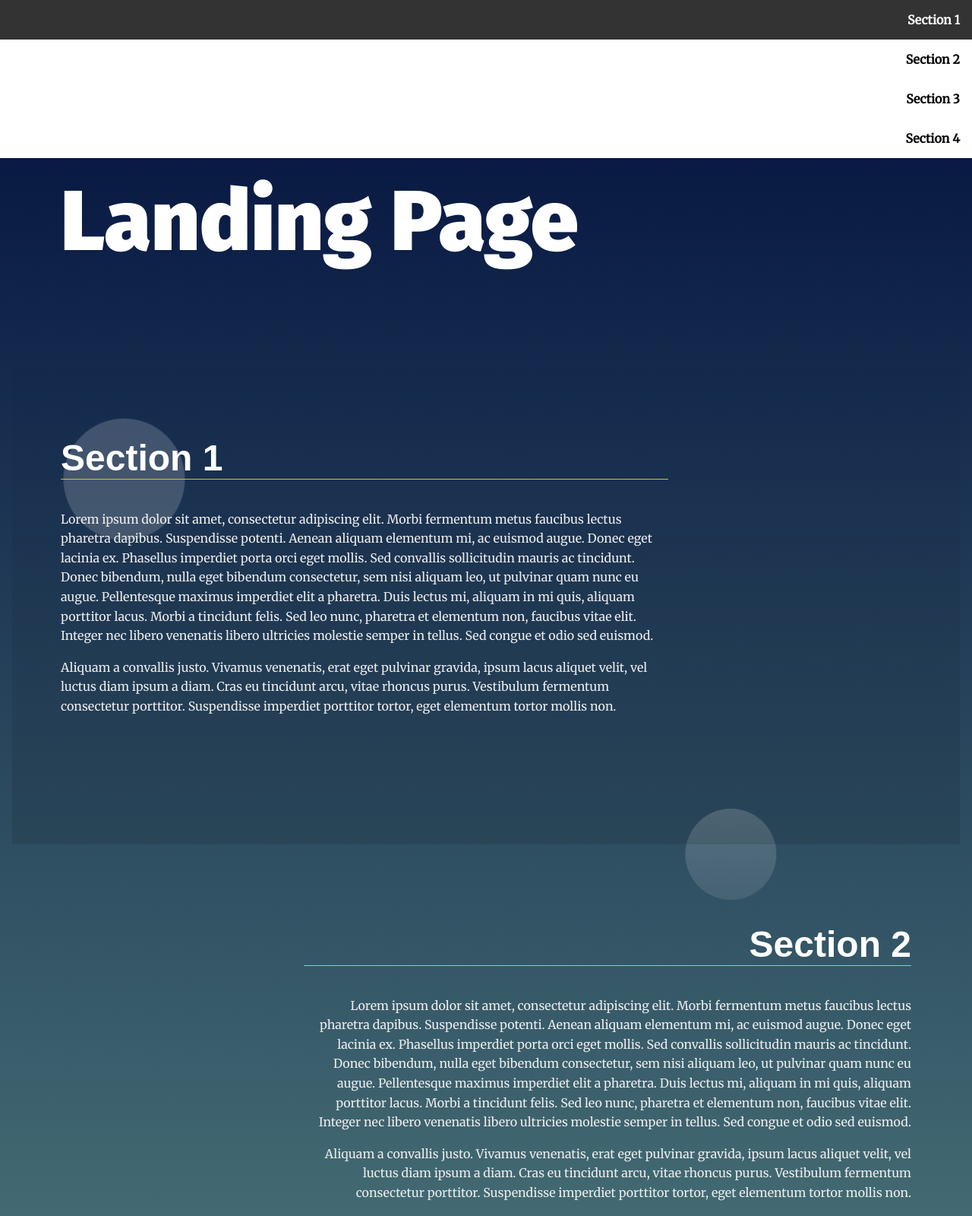
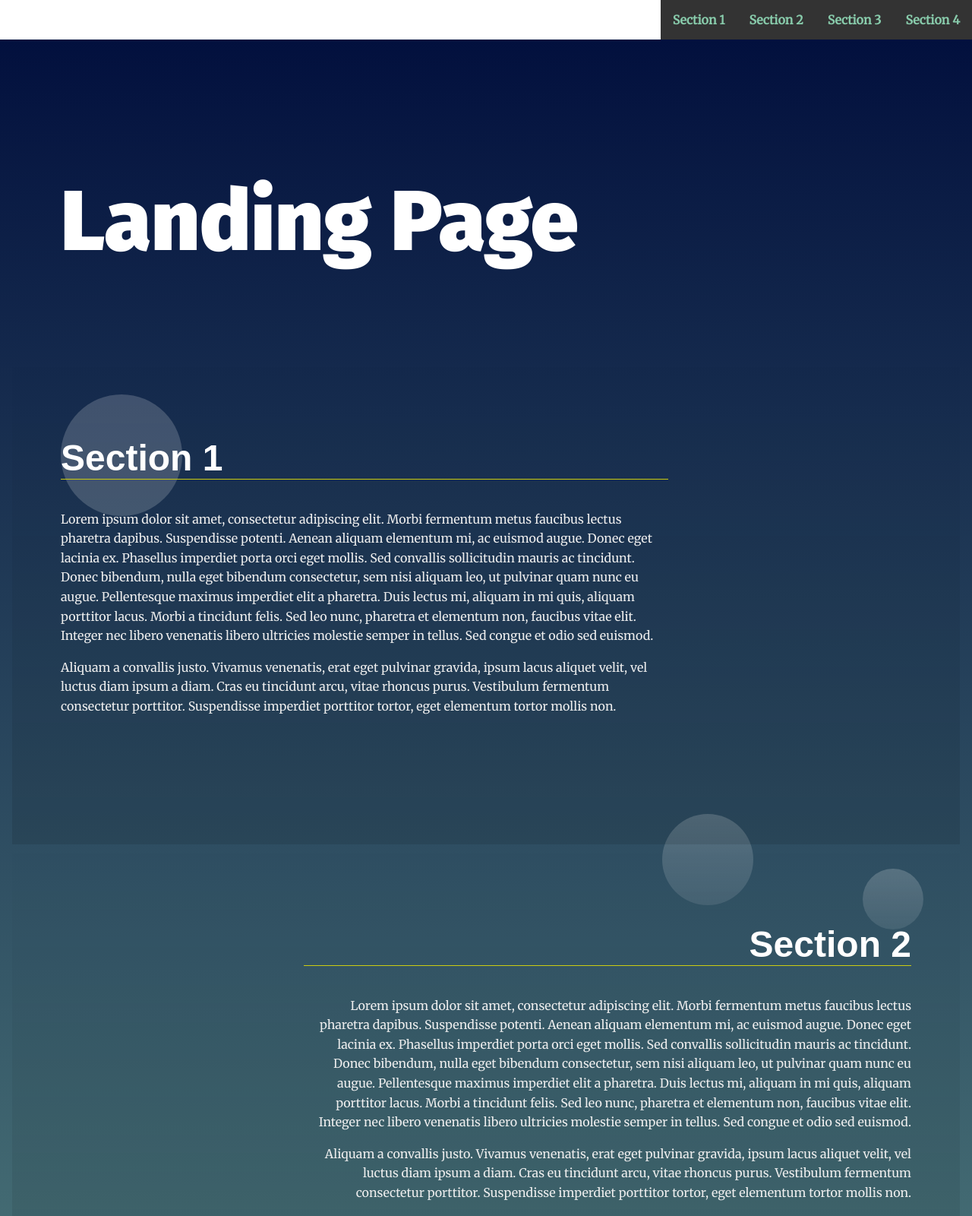
Before and after one commit to prabhakarchavan/landingpage, a plain HTML site: page index.html in a window 1280 px wide. Shown: the top 1600 px of the page at 76% size. Drawn offline with Linux system fonts and the light colour scheme.

Commit message:
Add files via upload

```diff
--- a/css/styles.css
+++ b/css/styles.css
@@ -8,20 +8,18 @@
  *
 */
 
-
 /* ---- Base Rules ---- */
-html {
-    scroll-behavior: smooth;
-  }
-
 body {
-    background: rgb(136,203,171);
-    background: linear-gradient(0deg, rgba(136,203,171,1) 0%, rgba(0,13,60,1) 100%);
+  background: rgb(136, 203, 171);
+  background: linear-gradient(
+    0deg,
+    rgba(136, 203, 171, 1) 0%,
+    rgba(0, 13, 60, 1) 100%
+  );
   margin: 0;
   font-family: 'Merriweather', serif;
   color: #fff;
 }
-
 
 /* Typeography General*/
 h1 {
@@ -30,7 +28,7 @@ h1 {
   margin: 2em 1rem;
 }
 
-@media only screen and (min-width: 35em){
+@media only screen and (min-width: 35em) {
   h1 {
     font-size: 7em;
     margin: 2em 4rem 1em;
@@ -57,13 +55,13 @@ main {
 .main-hero {
   min-height: 40vh;
   padding-top: 3em;
+  margin-top: 10em;
 }
 
 section {
   position: relative;
   min-height: 80vh;
 }
-
 
 /* ---- Module Rules ---- */
 
@@ -78,24 +76,36 @@ section {
   display: inline-block;
 }
 
+.navbar__menu li,
 .navbar__menu .menu__link {
   display: block;
   padding: 1em;
   font-weight: bold;
   text-decoration: none;
   color: #000;
-}
-
-.navbar__menu .menu__link:hover {
-    background: #333;
-    color: #fff;
+  cursor: pointer;
   transition: ease 0.3s all;
 }
 
-.navbar__menu .active__link {
+.navbar__menu li:hover,
+.navbar__menu .menu__link:hover {
   background: #333;
+  text-decoration: none;
+}
+
+.navbar__menu li:hover a,
+.navbar__menu .menu__link:hover a {
   color: #fff;
-    transition: ease 0.3s all;
+}
+
+.navbar__menu .menu__link.active {
+  background-color: #333;
+}
+
+.navbar__menu .menu__link.active a,
+.navbar__menu .menu__link.active a:link {
+  color: rgb(136, 203, 171);
+  text-decoration: none;
 }
 
 /* Header Styles */
@@ -118,7 +128,6 @@ section {
   color: #fff;
 }
 
-
 /* ---- Theme Rules ---- */
 /* Landing Container Styles */
 .landing__container {
@@ -126,10 +135,17 @@ section {
   text-align: left;
 }
 
-@media only screen and (min-width: 35em){
+@media only screen and (min-width: 35em) {
+  .main-hero {
+    margin: auto;
+  }
   .landing__container {
     max-width: 50em;
     padding: 4em;
+  }
+  .navbar__menu li,
+  .navbar__menu .menu__link {
+    display: inline-block;
   }
 }
 
@@ -156,8 +172,12 @@ section:nth-of-type(odd) .landing__container::before {
 
 section:nth-of-type(even) .landing__container::before {
   content: '';
-    background: rgb(255,255,255);
-    background: linear-gradient(0deg, rgba(255,255,255,.1) 0%, rgba(255,255,255,.2) 100%);
+  background: rgb(255, 255, 255);
+  background: linear-gradient(
+    0deg,
+    rgba(255, 255, 255, 0.1) 0%,
+    rgba(255, 255, 255, 0.2) 100%
+  );
   position: absolute;
   top: 3em;
   right: 3em;
@@ -171,8 +191,12 @@ section:nth-of-type(even) .landing__container::before {
 
 section:nth-of-type(3n) .landing__container::after {
   content: '';
-    background: rgb(255,255,255);
-    background: linear-gradient(0deg, rgba(255,255,255,.1) 0%, rgba(255,255,255,.2) 100%);
+  background: rgb(255, 255, 255);
+  background: linear-gradient(
+    0deg,
+    rgba(255, 255, 255, 0.1) 0%,
+    rgba(255, 255, 255, 0.2) 100%
+  );
   position: absolute;
   right: 0;
   bottom: 0;
@@ -186,8 +210,12 @@ section:nth-of-type(3n) .landing__container::after {
 
 section:nth-of-type(3n + 1) .landing__container::after {
   content: '';
-    background: rgb(255,255,255);
-    background: linear-gradient(0deg, rgba(255,255,255,.1) 0%, rgba(255,255,255,.2) 100%);
+  background: rgb(255, 255, 255);
+  background: linear-gradient(
+    0deg,
+    rgba(255, 255, 255, 0.1) 0%,
+    rgba(255, 255, 255, 0.2) 100%
+  );
   position: absolute;
   right: 20vw;
   bottom: -5em;
@@ -199,21 +227,24 @@ section:nth-of-type(3n + 1) .landing__container::after {
   transition: ease 0.5s all;
 }
 
-
 /* ---- Theme State Rules ---- */
 /* Section Active Styles */
 /* Note: your-active-class class is applied through javascript. You should update the class here and in the index.html to what you set in your javascript file.  */
-section.your-active-class {
+section.active {
   background: rgb(0, 0, 0);
-    background: linear-gradient(0deg, rgba(0, 0, 0, 0.1) 0%, rgba(0, 0, 0, 0) 100%);
+  background: linear-gradient(
+    0deg,
+    rgba(0, 0, 0, 0.1) 0%,
+    rgba(0, 0, 0, 0) 100%
+  );
 }
 
-section.your-active-class .landing__container::before {
+section.active .landing__container::before {
   opacity: 1;
   animation: rotate 4s linear 0s infinite forwards;
 }
 
-section.your-active-class .landing__container::after {
+section.active .landing__container::after {
   opacity: 1;
   animation: rotate 5s linear 0s infinite forwards reverse;
 }
@@ -221,13 +252,9 @@ section.your-active-class .landing__container::after {
 /* Section Active Styles Keyframe Animations */
 @keyframes rotate {
   from {
-		transform: rotate(0deg)
-		           translate(-1em)
-		           rotate(0deg);
+    transform: rotate(0deg) translate(-1em) rotate(0deg);
   }
   to {
-		transform: rotate(360deg)
-		           translate(-1em)
-		           rotate(-360deg);
+    transform: rotate(360deg) translate(-1em) rotate(-360deg);
   }
 }
--- a/index.html
+++ b/index.html
@@ -1,14 +1,17 @@
 <!DOCTYPE html>
 <html lang="en">
   <head>
-  <meta charset="UTF-8">
-  <meta name="viewport" content="width=device-width, initial-scale=1.0">
-  <meta http-equiv="X-UA-Compatible" content="ie=edge">
+    <meta charset="UTF-8" />
+    <meta name="viewport" content="width=device-width, initial-scale=1.0" />
+    <meta http-equiv="X-UA-Compatible" content="ie=edge" />
     <title>Manipulating the DOM</title>
     <!-- Load Google Fonts -->
-  <link href="https://fonts.googleapis.com/css?family=Fira+Sans:900|Merriweather&display=swap" rel="stylesheet">  <!-- Load Styles -->
-  <link href="css/styles.css" rel="stylesheet">
-    <!-- Link Javascript -->
+    <link
+      href="https://fonts.googleapis.com/css?family=Fira+Sans:900|Merriweather&display=swap"
+      rel="stylesheet"
+    />
+    <!-- Load Styles -->
+    <link href="css/styles.css" rel="stylesheet" />
   </head>
   <body>
     <!-- HTML Follows BEM naming conventions
@@ -16,54 +19,124 @@
     <header class="page__header">
       <nav class="navbar__menu">
         <!-- Navigation starts as empty UL that will be populated with JS -->
-      <ul id="navbar__list">
-
-      </ul>
+        <ul id="navbar__list"></ul>
       </nav>
     </header>
     <main>
       <header class="main__hero">
-      <h1>Landing Page </h1>
+        <h1>Landing Page</h1>
       </header>
       <!-- Each Section has an ID (used for the anchor) and
     a data attribute that will populate the li node.
     Adding more sections will automatically populate nav.
     The first section is set to active class by default -->
-    <section id="section1" data-nav="Section 1" class="your-active-class">
+      <section id="section1" data-nav="Section 1">
         <div class="landing__container">
           <h2>Section 1</h2>
-        <p>Lorem ipsum dolor sit amet, consectetur adipiscing elit. Morbi fermentum metus faucibus lectus pharetra dapibus. Suspendisse potenti. Aenean aliquam elementum mi, ac euismod augue. Donec eget lacinia ex. Phasellus imperdiet porta orci eget mollis. Sed convallis sollicitudin mauris ac tincidunt. Donec bibendum, nulla eget bibendum consectetur, sem nisi aliquam leo, ut pulvinar quam nunc eu augue. Pellentesque maximus imperdiet elit a pharetra. Duis lectus mi, aliquam in mi quis, aliquam porttitor lacus. Morbi a tincidunt felis. Sed leo nunc, pharetra et elementum non, faucibus vitae elit. Integer nec libero venenatis libero ultricies molestie semper in tellus. Sed congue et odio sed euismod.</p>
+          <p>
+            Lorem ipsum dolor sit amet, consectetur adipiscing elit. Morbi
+            fermentum metus faucibus lectus pharetra dapibus. Suspendisse
+            potenti. Aenean aliquam elementum mi, ac euismod augue. Donec eget
+            lacinia ex. Phasellus imperdiet porta orci eget mollis. Sed
+            convallis sollicitudin mauris ac tincidunt. Donec bibendum, nulla
+            eget bibendum consectetur, sem nisi aliquam leo, ut pulvinar quam
+            nunc eu augue. Pellentesque maximus imperdiet elit a pharetra. Duis
+            lectus mi, aliquam in mi quis, aliquam porttitor lacus. Morbi a
+            tincidunt felis. Sed leo nunc, pharetra et elementum non, faucibus
+            vitae elit. Integer nec libero venenatis libero ultricies molestie
+            semper in tellus. Sed congue et odio sed euismod.
+          </p>
 
-        <p>Aliquam a convallis justo. Vivamus venenatis, erat eget pulvinar gravida, ipsum lacus aliquet velit, vel luctus diam ipsum a diam. Cras eu tincidunt arcu, vitae rhoncus purus. Vestibulum fermentum consectetur porttitor. Suspendisse imperdiet porttitor tortor, eget elementum tortor mollis non.</p>
+          <p>
+            Aliquam a convallis justo. Vivamus venenatis, erat eget pulvinar
+            gravida, ipsum lacus aliquet velit, vel luctus diam ipsum a diam.
+            Cras eu tincidunt arcu, vitae rhoncus purus. Vestibulum fermentum
+            consectetur porttitor. Suspendisse imperdiet porttitor tortor, eget
+            elementum tortor mollis non.
+          </p>
         </div>
       </section>
       <section id="section2" data-nav="Section 2">
         <div class="landing__container">
           <h2>Section 2</h2>
-        <p>Lorem ipsum dolor sit amet, consectetur adipiscing elit. Morbi fermentum metus faucibus lectus pharetra dapibus. Suspendisse potenti. Aenean aliquam elementum mi, ac euismod augue. Donec eget lacinia ex. Phasellus imperdiet porta orci eget mollis. Sed convallis sollicitudin mauris ac tincidunt. Donec bibendum, nulla eget bibendum consectetur, sem nisi aliquam leo, ut pulvinar quam nunc eu augue. Pellentesque maximus imperdiet elit a pharetra. Duis lectus mi, aliquam in mi quis, aliquam porttitor lacus. Morbi a tincidunt felis. Sed leo nunc, pharetra et elementum non, faucibus vitae elit. Integer nec libero venenatis libero ultricies molestie semper in tellus. Sed congue et odio sed euismod.</p>
+          <p>
+            Lorem ipsum dolor sit amet, consectetur adipiscing elit. Morbi
+            fermentum metus faucibus lectus pharetra dapibus. Suspendisse
+            potenti. Aenean aliquam elementum mi, ac euismod augue. Donec eget
+            lacinia ex. Phasellus imperdiet porta orci eget mollis. Sed
+            convallis sollicitudin mauris ac tincidunt. Donec bibendum, nulla
+            eget bibendum consectetur, sem nisi aliquam leo, ut pulvinar quam
+            nunc eu augue. Pellentesque maximus imperdiet elit a pharetra. Duis
+            lectus mi, aliquam in mi quis, aliquam porttitor lacus. Morbi a
+            tincidunt felis. Sed leo nunc, pharetra et elementum non, faucibus
+            vitae elit. Integer nec libero venenatis libero ultricies molestie
+            semper in tellus. Sed congue et odio sed euismod.
+          </p>
 
-        <p>Aliquam a convallis justo. Vivamus venenatis, erat eget pulvinar gravida, ipsum lacus aliquet velit, vel luctus diam ipsum a diam. Cras eu tincidunt arcu, vitae rhoncus purus. Vestibulum fermentum consectetur porttitor. Suspendisse imperdiet porttitor tortor, eget elementum tortor mollis non.</p>
+          <p>
+            Aliquam a convallis justo. Vivamus venenatis, erat eget pulvinar
+            gravida, ipsum lacus aliquet velit, vel luctus diam ipsum a diam.
+            Cras eu tincidunt arcu, vitae rhoncus purus. Vestibulum fermentum
+            consectetur porttitor. Suspendisse imperdiet porttitor tortor, eget
+            elementum tortor mollis non.
+          </p>
         </div>
       </section>
       <section id="section3" data-nav="Section 3">
         <div class="landing__container">
           <h2>Section 3</h2>
-        <p>Lorem ipsum dolor sit amet, consectetur adipiscing elit. Morbi fermentum metus faucibus lectus pharetra dapibus. Suspendisse potenti. Aenean aliquam elementum mi, ac euismod augue. Donec eget lacinia ex. Phasellus imperdiet porta orci eget mollis. Sed convallis sollicitudin mauris ac tincidunt. Donec bibendum, nulla eget bibendum consectetur, sem nisi aliquam leo, ut pulvinar quam nunc eu augue. Pellentesque maximus imperdiet elit a pharetra. Duis lectus mi, aliquam in mi quis, aliquam porttitor lacus. Morbi a tincidunt felis. Sed leo nunc, pharetra et elementum non, faucibus vitae elit. Integer nec libero venenatis libero ultricies molestie semper in tellus. Sed congue et odio sed euismod.</p>
+          <p>
+            Lorem ipsum dolor sit amet, consectetur adipiscing elit. Morbi
+            fermentum metus faucibus lectus pharetra dapibus. Suspendisse
+            potenti. Aenean aliquam elementum mi, ac euismod augue. Donec eget
+            lacinia ex. Phasellus imperdiet porta orci eget mollis. Sed
+            convallis sollicitudin mauris ac tincidunt. Donec bibendum, nulla
+            eget bibendum consectetur, sem nisi aliquam leo, ut pulvinar quam
+            nunc eu augue. Pellentesque maximus imperdiet elit a pharetra. Duis
+            lectus mi, aliquam in mi quis, aliquam porttitor lacus. Morbi a
+            tincidunt felis. Sed leo nunc, pharetra et elementum non, faucibus
+            vitae elit. Integer nec libero venenatis libero ultricies molestie
+            semper in tellus. Sed congue et odio sed euismod.
+          </p>
 
-        <p>Aliquam a convallis justo. Vivamus venenatis, erat eget pulvinar gravida, ipsum lacus aliquet velit, vel luctus diam ipsum a diam. Cras eu tincidunt arcu, vitae rhoncus purus. Vestibulum fermentum consectetur porttitor. Suspendisse imperdiet porttitor tortor, eget elementum tortor mollis non.</p>
+          <p>
+            Aliquam a convallis justo. Vivamus venenatis, erat eget pulvinar
+            gravida, ipsum lacus aliquet velit, vel luctus diam ipsum a diam.
+            Cras eu tincidunt arcu, vitae rhoncus purus. Vestibulum fermentum
+            consectetur porttitor. Suspendisse imperdiet porttitor tortor, eget
+            elementum tortor mollis non.
+          </p>
         </div>
       </section>
       <section id="section4" data-nav="Section 4">
         <div class="landing__container">
           <h2>Section 4</h2>
-        <p>Lorem ipsum dolor sit amet, consectetur adipiscing elit. Morbi fermentum metus faucibus lectus pharetra dapibus. Suspendisse potenti. Aenean aliquam elementum mi, ac euismod augue. Donec eget lacinia ex. Phasellus imperdiet porta orci eget mollis. Sed convallis sollicitudin mauris ac tincidunt. Donec bibendum, nulla eget bibendum consectetur, sem nisi aliquam leo, ut pulvinar quam nunc eu augue. Pellentesque maximus imperdiet elit a pharetra. Duis lectus mi, aliquam in mi quis, aliquam porttitor lacus. Morbi a tincidunt felis. Sed leo nunc, pharetra et elementum non, faucibus vitae elit. Integer nec libero venenatis libero ultricies molestie semper in tellus. Sed congue et odio sed euismod.</p>
+          <p>
+            Lorem ipsum dolor sit amet, consectetur adipiscing elit. Morbi
+            fermentum metus faucibus lectus pharetra dapibus. Suspendisse
+            potenti. Aenean aliquam elementum mi, ac euismod augue. Donec eget
+            lacinia ex. Phasellus imperdiet porta orci eget mollis. Sed
+            convallis sollicitudin mauris ac tincidunt. Donec bibendum, nulla
+            eget bibendum consectetur, sem nisi aliquam leo, ut pulvinar quam
+            nunc eu augue. Pellentesque maximus imperdiet elit a pharetra. Duis
+            lectus mi, aliquam in mi quis, aliquam porttitor lacus. Morbi a
+            tincidunt felis. Sed leo nunc, pharetra et elementum non, faucibus
+            vitae elit. Integer nec libero venenatis libero ultricies molestie
+            semper in tellus. Sed congue et odio sed euismod.
+          </p>
 
-        <p>Aliquam a convallis justo. Vivamus venenatis, erat eget pulvinar gravida, ipsum lacus aliquet velit, vel luctus diam ipsum a diam. Cras eu tincidunt arcu, vitae rhoncus purus. Vestibulum fermentum consectetur porttitor. Suspendisse imperdiet porttitor tortor, eget elementum tortor mollis non.</p>
+          <p>
+            Aliquam a convallis justo. Vivamus venenatis, erat eget pulvinar
+            gravida, ipsum lacus aliquet velit, vel luctus diam ipsum a diam.
+            Cras eu tincidunt arcu, vitae rhoncus purus. Vestibulum fermentum
+            consectetur porttitor. Suspendisse imperdiet porttitor tortor, eget
+            elementum tortor mollis non.
+          </p>
         </div>
       </section>
     </main>
     <footer class="page__footer">
-    <p>&copy landing page</p>
+      <p>&copy Udacity</p>
     </footer>
     <script src="js/app.js"></script>
   </body>
--- a/js/app.js
+++ b/js/app.js
@@ -11,97 +11,69 @@
  *
  * JS Standard: ESlint
  *
-*/
+ */
 
 /**
  * Define Global Variables
  *
-*/
-const navbar = document.querySelector('#navbar__list');
-const sections = document.querySelectorAll('section')
+ */
+
+const navElements = document.querySelectorAll('section')
+const navList = document.getElementById('navbar__list')
 
 /**
  * End Global Variables
- * Start Helper Functions
- *
-*/
+ */
 
-// check which element is active
-function getActiveElem() {
-    maxSection = sections[0];
-    minVal = 1000000;
-    for (item of sections) {
-        let bounding = item.getBoundingClientRect();
-        if (bounding.top > -300 & bounding.top < minVal) {
-            minVal = bounding.top;
-            maxSection = item;
-        };
-    };
-    return maxSection;
-};
+// Build menu by iterating through the navelements
+navElements.forEach(el => {
+  const navlistElement = `<li class='menu__link ${el.className}' data-link=${el.id}><a href="#${el.id}">${el.dataset.nav}</li>`
+  navList.insertAdjacentHTML('beforeend', navlistElement)
+})
 
-/**
- * End Helper Functions
- * Begin Main Functions
- *
-*/
+// Scroll to section on link click by listenting to the click-event in the navlist
+navList.addEventListener('click', e => {
+  e.preventDefault()
+  const parent = e.target.hasAttribute('data-link')
+    ? e.target
+    : e.target.parentElement
+  const elementToScrollTo = document.getElementById(parent.dataset.link)
+  elementToScrollTo.scrollIntoView({block: 'end', behavior: 'smooth'})
+})
 
-// build the nav
-function addSections() {
-    for (let item of sections) {
-        let section = document.createElement('li');
-        section.className = 'menu__link';
-        section.dataset.nav = item.id;
-        section.innerText = item.dataset.nav;
-        navbar.appendChild(section);
-    };
-};
+// Set section and nav link as active using the IntersectionObserver pattern
+const callback = entries => {
+  entries.forEach(entry => {
+    const navListElement = document.querySelector(
+      `.menu__link[data-link='${entry.target.id}']`,
+    )
+    const section = document.getElementById(entry.target.id)
 
-// Add class 'active' to section when near top of viewport
-function setActive () {
-    window.addEventListener('scroll', function (event) {
-        let section = getActiveElem();
-        section.classList.add('your-active-class');
-        // set other sections as inactive
-        for (let item of sections) {
-            if (item.id != section.id & item.classList.contains('your-active-class')) {
-                item.classList.remove('your-active-class');
-            }
-        }
-        // set corresponding header style
-        const active = document.querySelector('li[data-nav="' + section.id + '"]');
-        active.classList.add('active__link');
-        // remove from other headers
-        const headers = document.querySelectorAll('.menu__link');
-        for (let item of headers) {
-            console.log(item);
-            if (item.dataset.nav != active.dataset.nav & item.classList.contains('active__link')) {
-                item.classList.remove('active__link');
-            }
-        };
-    });
-};
+    if (entry && entry.isIntersecting) {
+      navListElement.classList.add('active')
+      section.classList.add('active')
+    } else {
+      if (navListElement.classList.contains('active')) {
+        navListElement.classList.remove('active')
+      }
 
-// Scroll to anchor ID using scrollTO event
-function scrollToClick() {
-    navbar.addEventListener('click', function (event) {
-        const clicked = document.querySelector('#' + event.target.dataset.nav)
-        clicked.scrollIntoView();
-    });
-};
+      if (section.classList.contains('active')) {
+        section.classList.remove('active')
+      }
+    }
+  })
+}
 
+// Options for the observer. Most important is the threshold
+const options = {
+  root: null,
+  rootMargin: '0px',
+  threshold: 0.6,
+}
 
-/**
- * End Main Functions
- * Begin Events
- *
-*/
-
-// Build menu
-addSections();
-
-// Scroll to section on link click
-scrollToClick();
-
-// Set sections as active
-setActive();
+// Setting an observer with options and a callback which checks if the navelement should be active
+// support for all modern browser https://caniuse.com/#feat=intersectionobserver
+const observer = new IntersectionObserver(callback, options)
+navElements.forEach(el => {
+  observer.observe(document.getElementById(el.id))
+})
```
Lines whose indentation alone changed are shown as unchanged.
